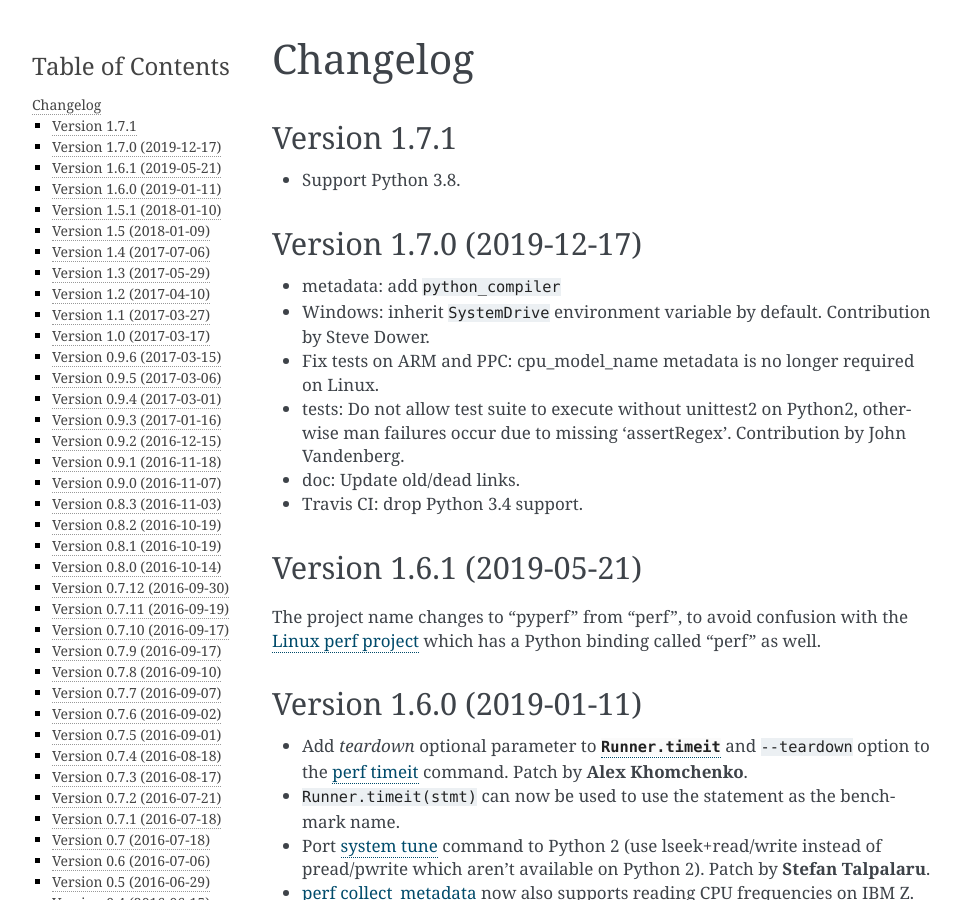
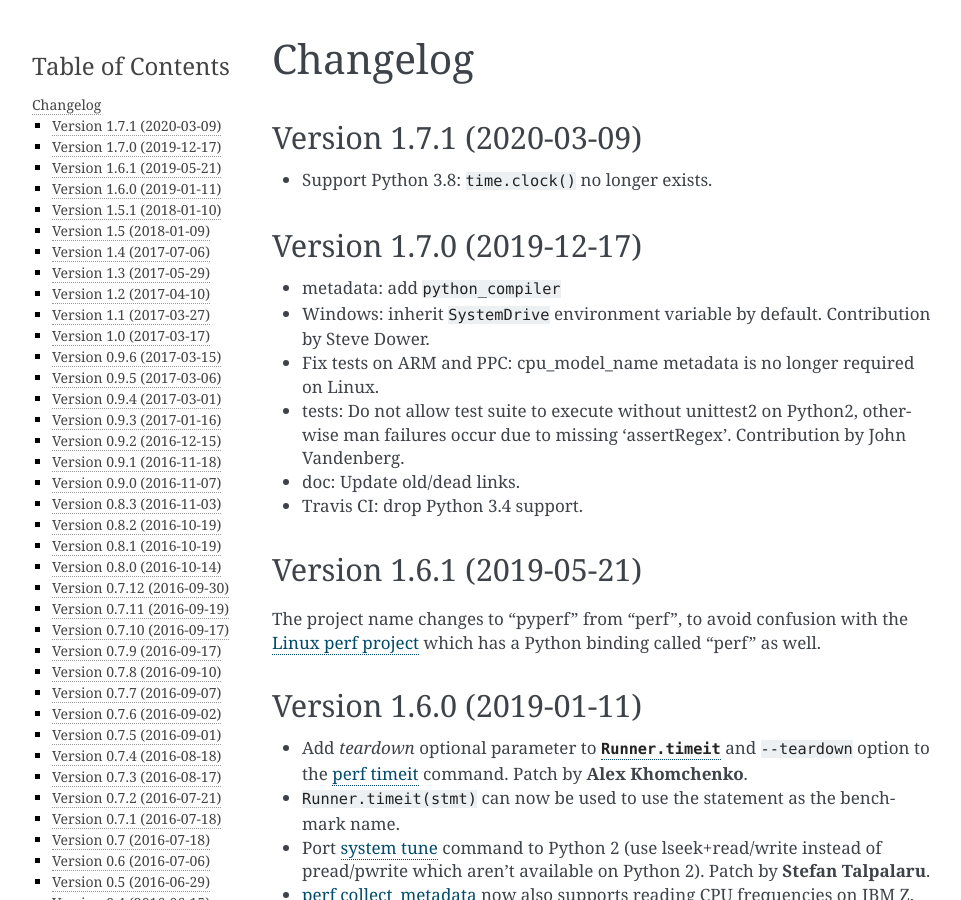
Before and after one commit to psf/pyperf, a Sphinx documentation site: the page built from doc/changelog.rst, in a window 1280 px wide and 900 px high. Shown: the whole window, without its empty margins (148-1109 px from the left). Built offline with Sphinx 7.4.7, drawn with Linux system fonts in a browser that asks for light colours.

Commit message:
Prepare 1.7.1 release

```diff
--- a/doc/changelog.rst
+++ b/doc/changelog.rst
@@ -1,10 +1,10 @@
 Changelog
 =========
 
-Version 1.7.1
--------------
+Version 1.7.1 (2020-03-09)
+--------------------------
 
-* Support Python 3.8.
+* Support Python 3.8: ``time.clock()`` no longer exists.
 
 Version 1.7.0 (2019-12-17)
 --------------------------
```
